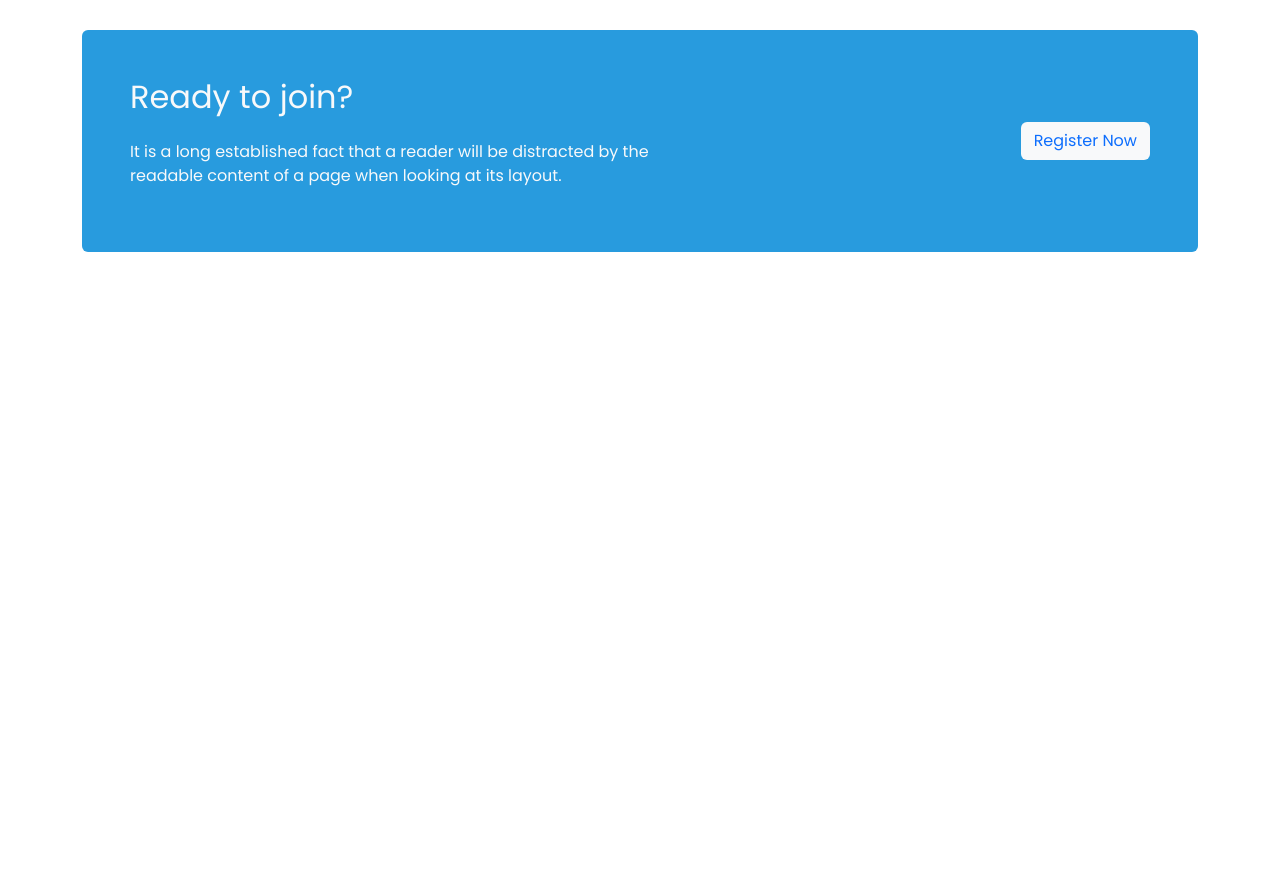
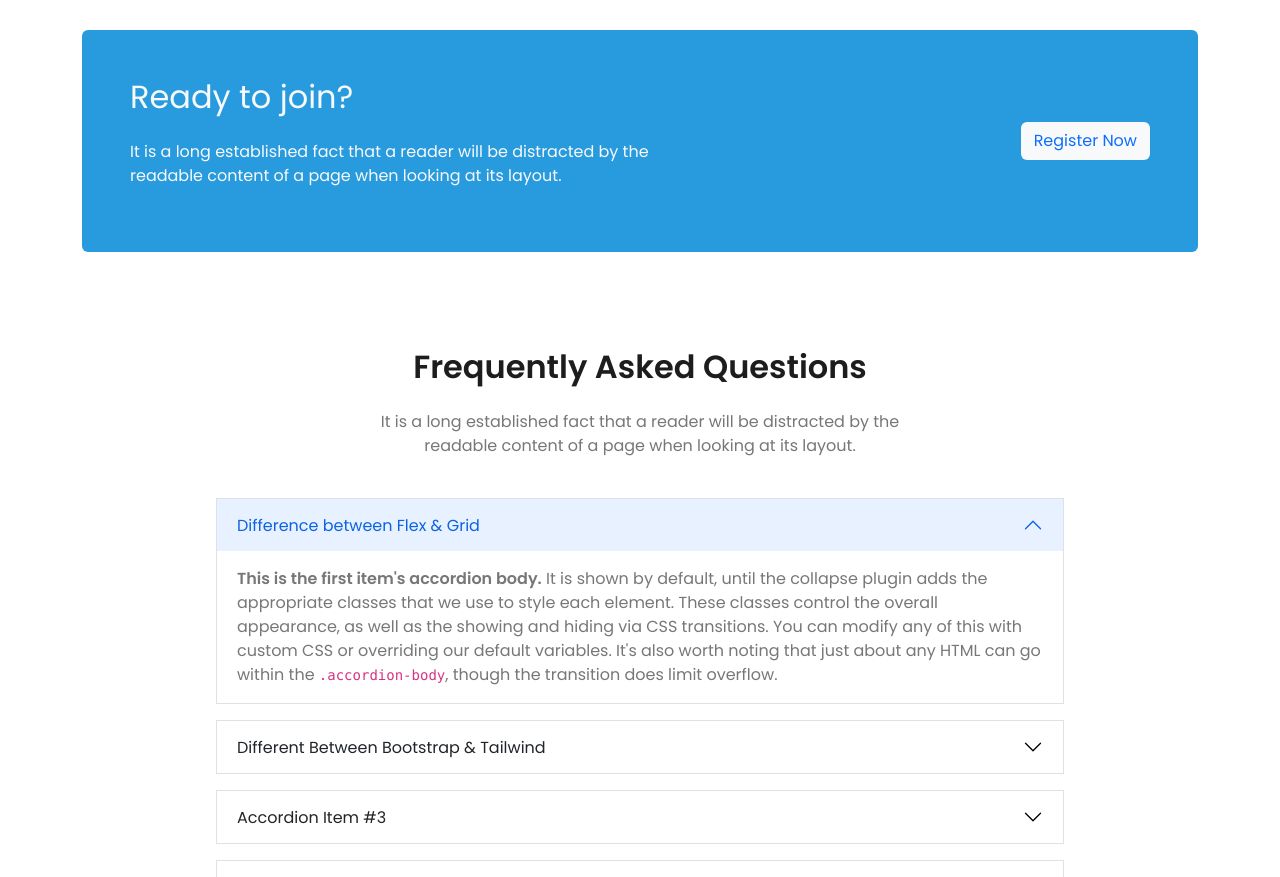
Before and after one commit to aroy15/edtech-course, a plain HTML site: page index.html in a window 1280 px wide. Shown: the part 1923-2800 px from the top of the page. Before the commit the page ends 2223 px from the top, so only its background shows below. Drawn offline with nearby package versions, Linux system fonts and the light colour scheme.

Commit message:
FAQ section added

```diff
--- a/index.html
+++ b/index.html
@@ -232,6 +232,63 @@
       </div>
     </section>
     <!-- Ready to Join Section -->
+    <section class="faq_section py-5">
+      <div class="container-lg">
+        <h2 class="pb-3 section_title w-100 mx-auto text-center fw-semibold">Frequently Asked Questions</h2>
+        <p class="section_slogan pb-4 w-100 mx-auto text-center">It is a long established fact that a reader will be distracted by the readable content of a page when looking at its layout.</p>
+        <div class="row gy-4">
+        <div class="accordion accordion-flush w-100 mx-auto" id="accordionExample">
+          <div class="accordion-item mb-3 border text-reset">
+            <h2 class="accordion-header" id="headingOne">
+              <button class="accordion-button shadow-none" type="button" data-bs-toggle="collapse" data-bs-target="#collapseOne" aria-expanded="true" aria-controls="collapseOne">
+                Difference between Flex & Grid
+              </button>
+            </h2>
+            <div id="collapseOne" class="accordion-collapse collapse show" aria-labelledby="headingOne" data-bs-parent="#accordionExample">
+              <div class="accordion-body">
+                <strong>This is the first item's accordion body.</strong> It is shown by default, until the collapse plugin adds the appropriate classes that we use to style each element. These classes control the overall appearance, as well as the showing and hiding via CSS transitions. You can modify any of this with custom CSS or overriding our default variables. It's also worth noting that just about any HTML can go within the <code>.accordion-body</code>, though the transition does limit overflow.
+              </div>
+            </div>
+          </div>
+          <div class="accordion-item mb-3 border text-reset">
+            <h2 class="accordion-header" id="headingTwo">
+              <button class="accordion-button shadow-none collapsed" type="button" data-bs-toggle="collapse" data-bs-target="#collapseTwo" aria-expanded="false" aria-controls="collapseTwo">
+                Different Between Bootstrap & Tailwind
+              </button>
+            </h2>
+            <div id="collapseTwo" class="accordion-collapse collapse" aria-labelledby="headingTwo" data-bs-parent="#accordionExample">
+              <div class="accordion-body">
+                <strong>This is the second item's accordion body.</strong> It is hidden by default, until the collapse plugin adds the appropriate classes that we use to style each element. These classes control the overall appearance, as well as the showing and hiding via CSS transitions. You can modify any of this with custom CSS or overriding our default variables. It's also worth noting that just about any HTML can go within the <code>.accordion-body</code>, though the transition does limit overflow.
+              </div>
+            </div>
+          </div>
+          <div class="accordion-item mb-3 border text-reset">
+            <h2 class="accordion-header" id="headingThree">
+              <button class="accordion-button shadow-none collapsed" type="button" data-bs-toggle="collapse" data-bs-target="#collapseThree" aria-expanded="false" aria-controls="collapseThree">
+                Accordion Item #3
+              </button>
+            </h2>
+            <div id="collapseThree" class="accordion-collapse collapse" aria-labelledby="headingThree" data-bs-parent="#accordionExample">
+              <div class="accordion-body">
+                <strong>This is the third item's accordion body.</strong> It is hidden by default, until the collapse plugin adds the appropriate classes that we use to style each element. These classes control the overall appearance, as well as the showing and hiding via CSS transitions. You can modify any of this with custom CSS or overriding our default variables. It's also worth noting that just about any HTML can go within the <code>.accordion-body</code>, though the transition does limit overflow.
+              </div>
+            </div>
+          </div>
+          <div class="accordion-item mb-3 border text-reset">
+            <h2 class="accordion-header" id="headingFour">
+              <button class="accordion-button shadow-none collapsed" type="button" data-bs-toggle="collapse" data-bs-target="#collapseFour" aria-expanded="false" aria-controls="collapseFour">
+                Accordion Item #3
+              </button>
+            </h2>
+            <div id="collapseFour" class="accordion-collapse collapse" aria-labelledby="headingFour" data-bs-parent="#accordionExample">
+              <div class="accordion-body">
+                <strong>This is the third item's accordion body.</strong> It is hidden by default, until the collapse plugin adds the appropriate classes that we use to style each element. These classes control the overall appearance, as well as the showing and hiding via CSS transitions. You can modify any of this with custom CSS or overriding our default variables. It's also worth noting that just about any HTML can go within the <code>.accordion-body</code>, though the transition does limit overflow.
+              </div>
+            </div>
+          </div>
+        </div>
+      </div>
+    </section>
     <!-- Bootstrap Framework - JavaScript -->
     <script src="https://cdn.jsdelivr.net/npm/bootstrap@5.2.0/dist/js/bootstrap.bundle.min.js" integrity="sha384-A3rJD856KowSb7dwlZdYEkO39Gagi7vIsF0jrRAoQmDKKtQBHUuLZ9AsSv4jD4Xa" crossorigin="anonymous"></script>
   </body>
--- a/style.css
+++ b/style.css
@@ -34,7 +34,7 @@ h1,h2,h3,h4{
     max-width:190px;
 }
 .section_title {
-    max-width: 385px;
+    max-width: 463px;
 }
 .section_slogan {
     max-width: 595px;
@@ -51,6 +51,10 @@ h1,h2,h3,h4{
 }
 .course_card h3{
     font-size:25px;
+}
+/* FAQ Section */
+.faq_section .accordion{
+    max-width: 872px;
 }
 @media only screen and (max-width:767px){
     .carousel-item > img{
```
